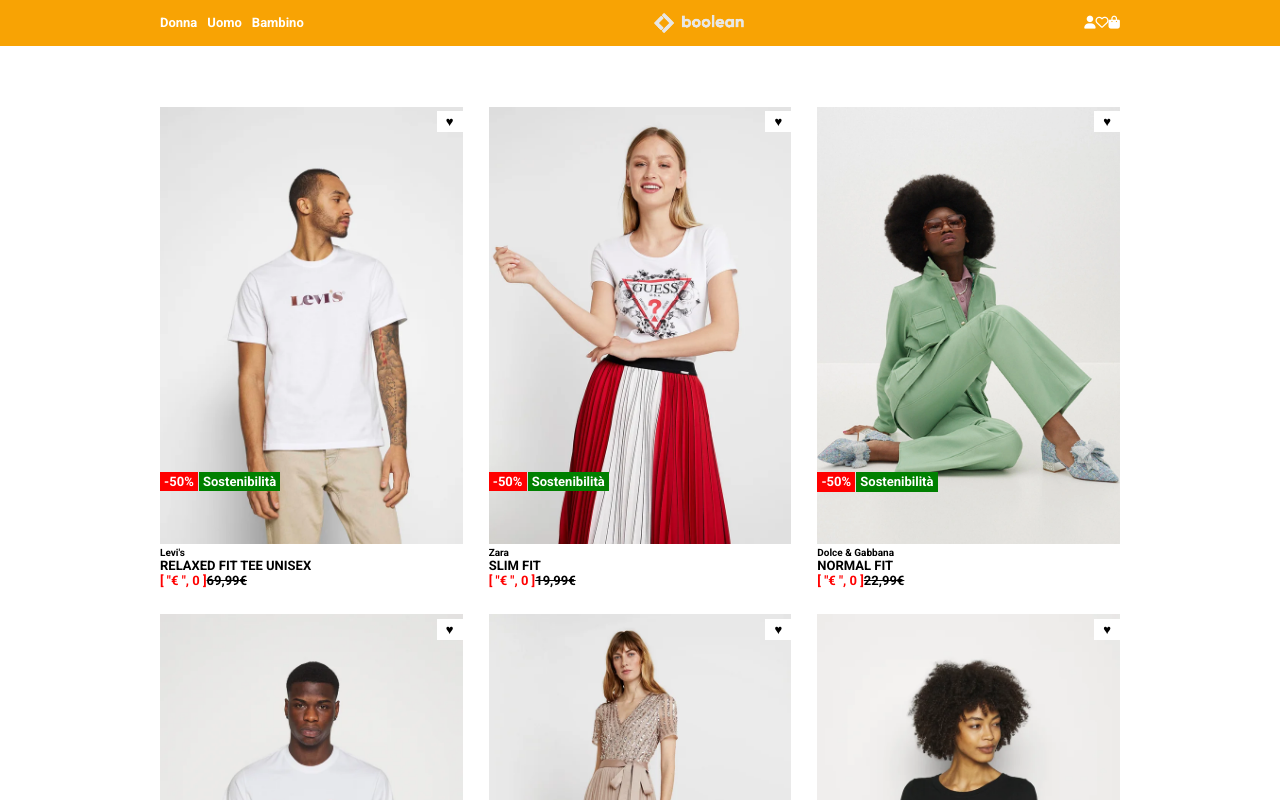
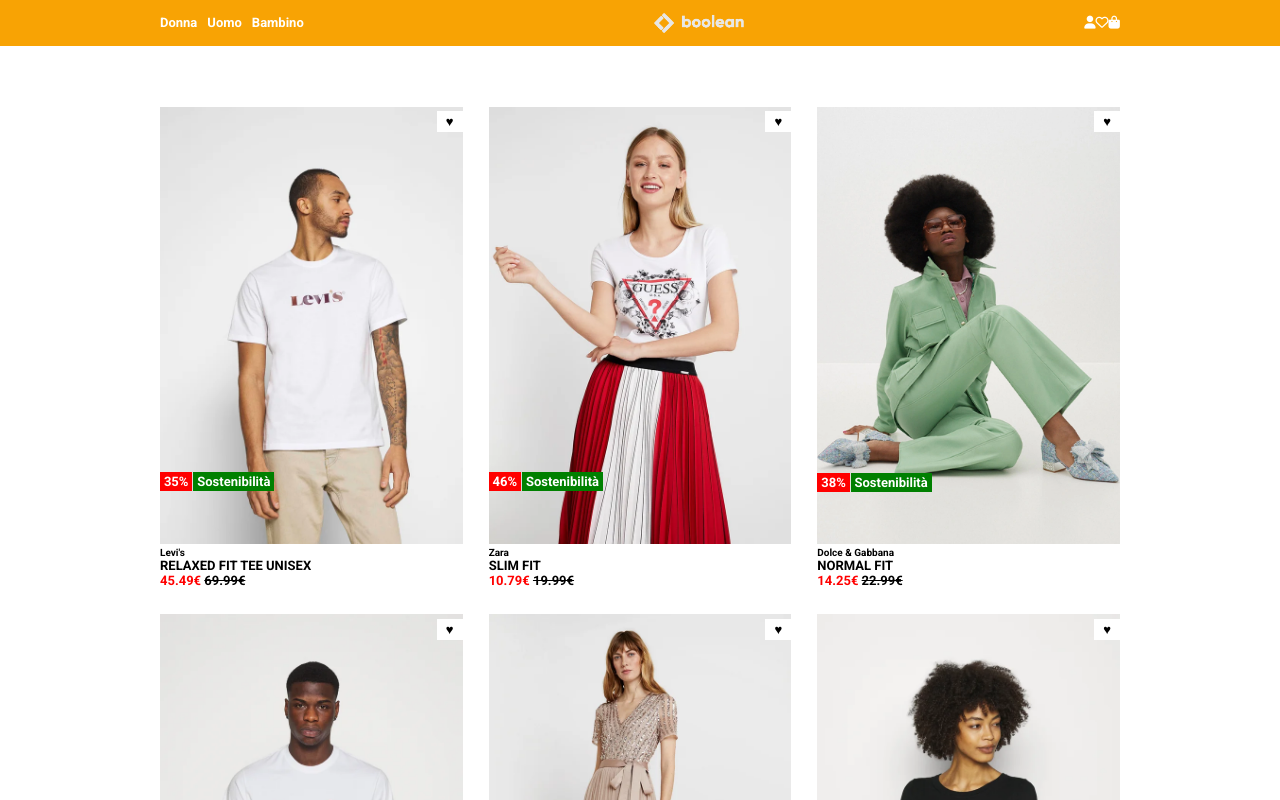
Before and after one commit to giacomomarongiu/vite-boolando, a Vue app: page / in a window 1280 px wide. Shown: the top 800 px of the page. Built offline with nearby package versions, Linux system fonts and the light colour scheme.

Commit message:
[Completed] Added a new function that generates a random discount and calculates the new price dynamically

```diff
--- a/src/components/MainApp.vue
+++ b/src/components/MainApp.vue
@@ -1,15 +1,29 @@
 <script>
-import {products} from "../data.js"
+import { products } from "../data.js"
 import CardApp from "../components/ProductCard.vue";
 export default {
     name: "AppMain",
-    components:{
+    components: {
         CardApp
     },
     data() {
         return {
-           products,
+            products,
         }
+    },
+    methods: {
+        randomDiscont() {
+            this.products.forEach(product => {
+                console.log(product);
+                product.badges[1].value = Math.floor(Math.random() * 100);
+                console.log(product.badges[1].value)
+                product.priceNew = product.priceOld - (product.priceOld * product.badges[1].value / 100)
+                console.log(product.priceNew.toFixed(2));
+            });
+        }
+    },
+    beforeMount() {
+        this.randomDiscont()
     },
 }
 </script>
--- a/src/components/ProductCard.vue
+++ b/src/components/ProductCard.vue
@@ -22,13 +22,13 @@
                 <p class="small_text">{{ product.brand }}</p>
                 <p class="text_bold">{{ product.description }}</p>
                 <p class="€ small_text">
-                    <span class="text_bold">{{ product.priceNow }}</span>
-                    <span class="">{{ product.priceOld }}</span>
+                    <span class="text_bold"> {{ product.priceNew.toFixed(2) }}€ </span>
+                    <span class="">{{ product.priceOld }}€</span>
                 </p>
             </div>
             <div class="heart">&hearts;</div>
             <div class="btn_img ">
-                <span class="discount">-50% </span>
+                <span class="discount">{{ product.badges[1].value }}%</span>
                 <span class="green text">Sostenibilità</span>
             </div>
         </div>
--- a/src/data.js
+++ b/src/data.js
@@ -1,56 +1,116 @@
-export const products= [
+export const products = [
     {
+        id: 1,
         mainImg: "/public/img/1.webp",
         hoverImg: "/public/img/1b.webp",
         brand: "Levi's",
         description: "RELAXED FIT TEE UNISEX",
-        discount:0,
-        priceNow: ["€ ",0],
-        priceOld: "69,99€ ",
+        priceOld: 69.99 ,
+        badges: [
+            {
+                type: "tag",
+                value: "Sostenibilità"
+            },
+            {
+                type: "discount",
+                value: 0
+            }
+        ],
+
     },
     {
+        id: 2,
         mainImg: "/public/img/2.webp",
         hoverImg: "/public/img/2b.webp",
         brand: "Zara",
         description: "SLIM FIT",
-        discount:0,
-        priceNow: ["€ ",0],
-        priceOld: "19,99€ ",
+        priceOld: 19.99,
+        badges: [
+            {
+                type: "tag",
+                value: "Sostenibilità"
+            },
+            {
+                type: "discount",
+                value: 0
+            }
+        ],
+        priceNew: 1,
     },
     {
+        id: 3,
         mainImg: "/public/img/3.webp",
         hoverImg: "/public/img/3b.webp",
         brand: "Dolce & Gabbana",
         description: "NORMAL FIT",
-        discount:0,
-        priceNow: ["€ ",0],
-        priceOld: "22,99€ ",
+        priceOld: 22.99 ,
+        badges: [
+            {
+                type: "tag",
+                value: "Sostenibilità"
+            },
+            {
+                type: "discount",
+                value: 0
+            }
+        ],
+        priceNew: 1,
     },
     {
+        id: 4,
         mainImg: "/public/img/4.webp",
         hoverImg: "/public/img/4b.webp",
         brand: "Hugo Boss",
         description: "NORMAL FIT",
-        discount:0,
-        priceNow: ["€ ",0],
-        priceOld: "19,99€ ",
+        priceOld: 19.99 ,
+        badges: [
+            {
+                type: "tag",
+                value: "Sostenibilità"
+            },
+            {
+                type: "discount",
+                value: 0
+            }
+        ],
+        priceNew: 1,
     },
     {
+        id: 5,
         mainImg: "/public/img/5.webp",
         hoverImg: "/public/img/5b.webp",
         brand: "OVS",
         description: "RELAXED FIT TEE UNISEX",
-        discount:0,
-        priceNow: ["€ ",0],
-        priceOld: "59,99€ ",
+        priceOld: 59.99 ,
+        badges: [
+            {
+                type: "tag",
+                value: "Sostenibilità"
+            },
+            {
+                type: "discount",
+                value: 0
+            }
+        ],
+        priceNew: 1,
     },
     {
+        id: 6,
         mainImg: "/public/img/6.webp",
         hoverImg: "/public/img/6b.webp",
         brand: "Primark",
         description: "SLIM FIT",
-        discount:0,
-        priceNow: ["€ ",0],
-        priceOld: "22,99€ ",
+        priceOld: 22.99,
+        badges: [
+            {
+                type: "tag",
+                value: "Sostenibilità"
+            },
+            {
+                type: "discount",
+                value: 0
+            }
+        ],
+        priceNew: 1,
     },
 ]
```
